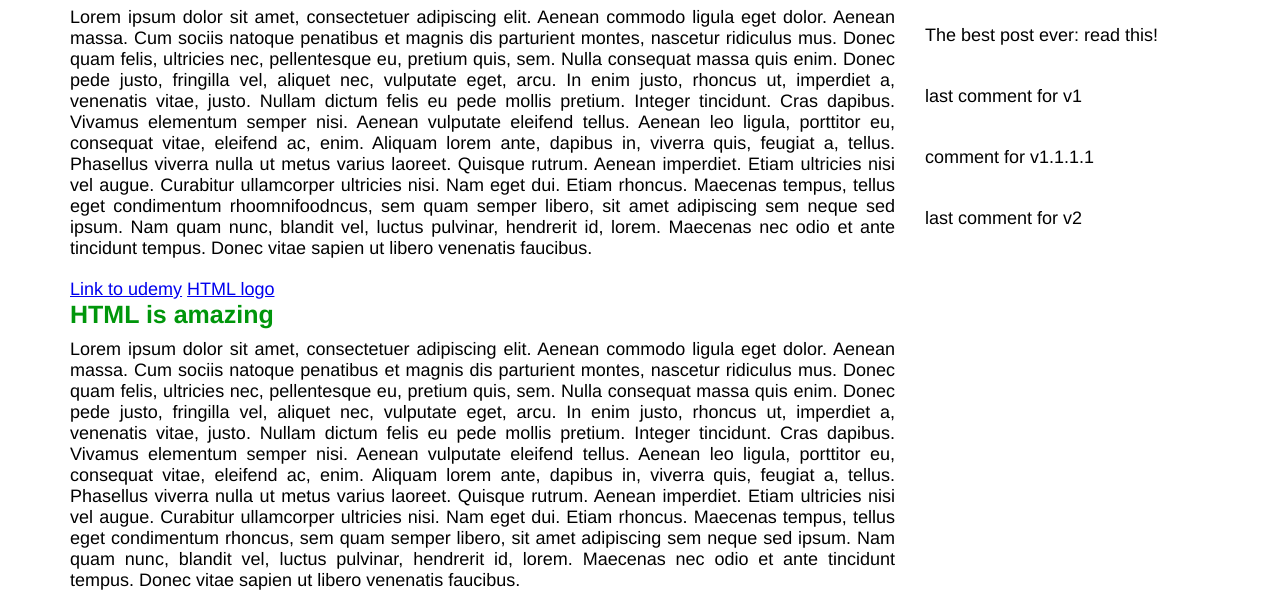
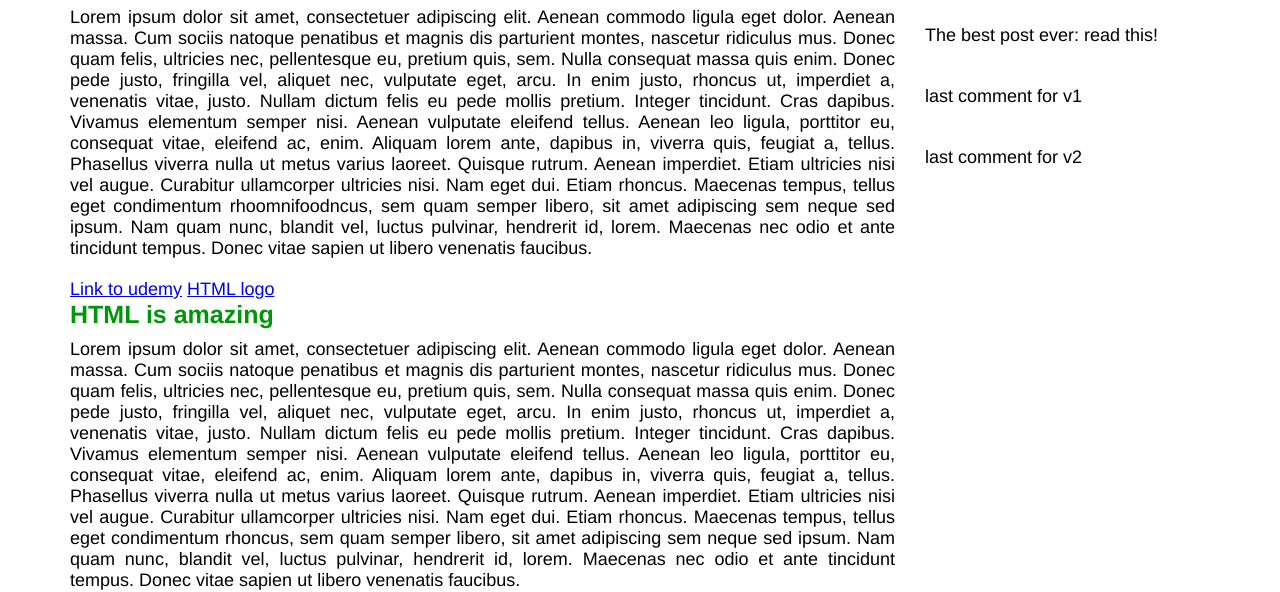
Before and after one commit to snuroop/blog-post, a plain HTML site: page index.html in a window 1280 px wide. Shown: the part 117-709 px from the top of the page. Drawn offline with Linux system fonts and the light colour scheme.

Commit message:
removed sub versions

```diff
--- a/index.html
+++ b/index.html
@@ -43,9 +43,6 @@
                    last comment for v1
                 </div>
                 <div class="other">
-                    comment for v1.1.1.1
-                 </div>
-                <div class="other">
                    last comment for v2
                 </div>
             </div>
```
